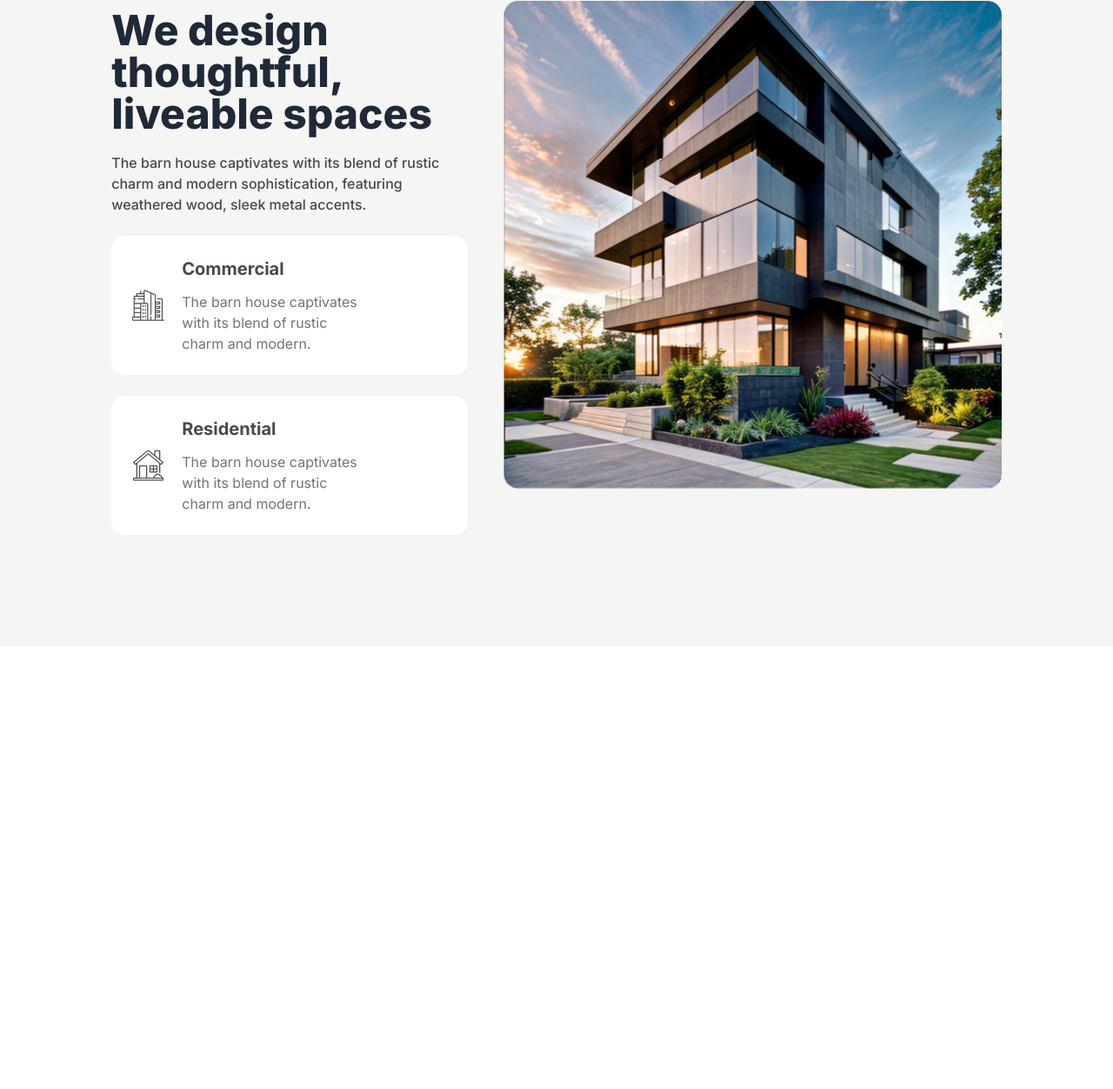
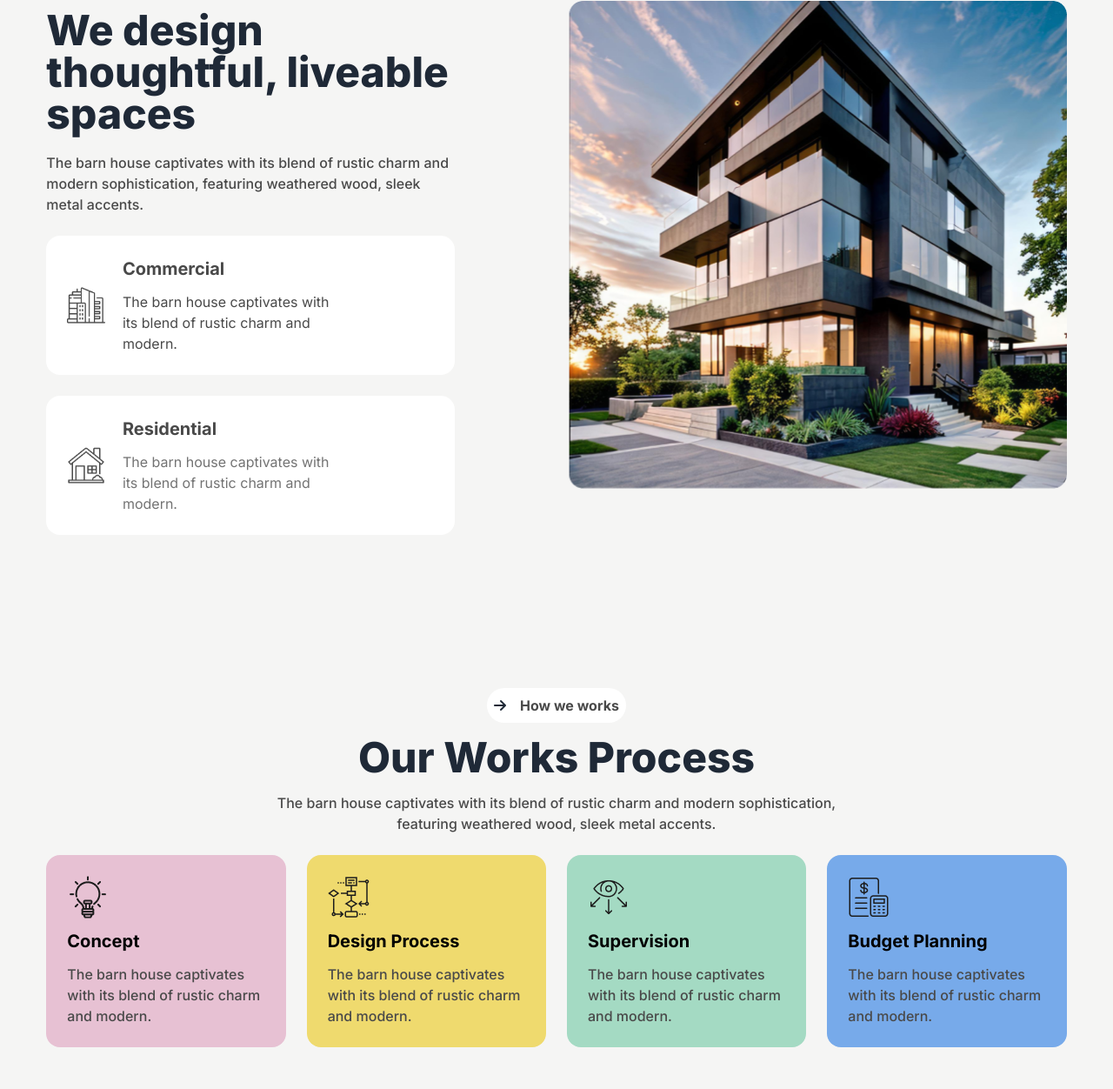
Before and after one commit to Rifatahr/Rinterio-Building-Planner, a plain HTML site: page index.html in a window 1280 px wide. Shown: the part 1283-2535 px from the top of the page at 87% size. Before the commit the page ends 2026 px from the top, so only its background shows below. Drawn offline with nearby package versions, Linux system fonts and the light colour scheme.

Commit message:
Our Work Process added

```diff
--- a/index.html
+++ b/index.html
@@ -134,22 +134,22 @@
     </div>
   </div>
 </header>
-<main>
+<main class="bg-stone-100">
   <!-- We Design thoughtful -->
-  <Section class="bg-stone-100 ">
-    <div class="w-11/12 lg:w-4/5 mx-auto relative">
+  <Section class="w-11/12  mx-auto">
+    <div class=" mx-auto relative">
       <!-- vector img -->
       <div class="hidden lg:block lg:absolute lg:top-24 lg:left-8">
       <img class="w-4/5" src="./assets/Vector.png" alt="" >
       </div>
       <!-- details Section -->
       <div class="py-10 lg:py-32">
-        <div class="flex flex-col lg:flex-row justify-center items-center gap-y-9 lg:gap-10">
+        <div class="flex flex-col lg:flex-row justify-between items-center gap-y-9 lg:gap-10">
           <div class="lg:w-2/5 flex flex-col gap-6">
         <!-- about us button -->
         <div class="flex justify-center items-center w-32 gap-4 bg-white rounded-3xl mx-auto lg:mx-0 p-2">
           <i class="fa-solid fa-arrow-right "></i>
-          <h3 class="font-bold text-">About us</h3>
+          <h3 class="font-bold text-color_2">About us</h3>
         </div>
         <div class="space-y-5 text-center lg:text-left">
           <h2 class="text-3xl lg:text-5xl font-extrabold">We design thoughtful, liveable spaces</h2>
@@ -162,7 +162,7 @@
           </div>
           <div class="space-y-3">
             <h4 class="text-color_2 text-xl font-bold">Commercial</h4>
-            <p class="text-color_3 text-[1rem] lg:w-2/3" >The barn house captivates with its blend of rustic charm and modern.</p>
+            <p class="text-color_2 text-[1rem] lg:w-2/3" >The barn house captivates with its blend of rustic charm and modern.</p>
           </div>
         </div>
         <div class="flex items-start lg:items-center bg-white rounded-2xl p-6 gap-5">
@@ -186,6 +186,46 @@
     </div>
   </Section>
 
+  <!-- Our Work Process -->
+   <section class=" w-11/12 bg-stone-100 mx-auto py-4 lg:py-12">
+    <!-- section Details -->
+    <div class="flex flex-col items-center justify-center text-center gap-4">
+      <div class="flex justify-center items-center w-40 gap-4 bg-white rounded-3xl mx-auto lg:mx-0 p-2">
+        <i class="fa-solid fa-arrow-right "></i>
+        <h3 class="font-bold text-color_2">How we works</h3>
+      </div>
+      <div class=" w-4/5 pb-2">
+        <h2 class="texl-3xl lg:text-5xl font-extrabold pb-4">Our Works Process</h2>
+        <p class="text-color_2 font-medium text-center pb-4">The barn house captivates with its blend of rustic charm and modern sophistication, <br> featuring weathered wood, sleek metal accents.</p>
+      </div>
+    </div>
+
+    <!-- card section -->
+      <div class="flex flex-col lg:flex-row justify-center items-center gap-6">
+        <div class="bg-color_6 rounded-2xl p-6 space-y-3">
+        <img src="./assets/concept.png" alt="">
+        <h4 class="text-black text-xl font-bold">Concept</h4>
+        <p class="text-color_2 font-medium">The barn house captivates with its blend of rustic charm and modern.</p>
+        </div>
+        <div class="bg-color_7 rounded-2xl p-6 space-y-3">
+          <img src="./assets/flow-chart.png" alt="">
+          <h4 class="text-black text-xl font-bold">Design Process</h4>
+          <p class="text-color_2 font-medium">The barn house captivates with its blend of rustic charm and modern.</p>
+        </div>
+        <div class="bg-color_8 rounded-2xl p-6 space-y-3">
+            <img src="./assets/vision.png" alt="">
+            <h4 class="text-black text-xl font-bold">Supervision</h4>
+            <p class="text-color_2 font-medium">The barn house captivates with its blend of rustic charm and modern.</p>
+        </div>
+        <div class="bg-color_9 rounded-2xl p-6 space-y-3">
+              <img src="./assets/budget-planning.png" alt="">
+              <h4 class="text-black text-xl font-bold">Budget Planning</h4>
+              <p class="text-color_2 font-medium">The barn house captivates with its blend of rustic charm and modern.</p>
+        </div>
+
+    </div>
+   </section>
+
 </main>
 <footer>
 
```
